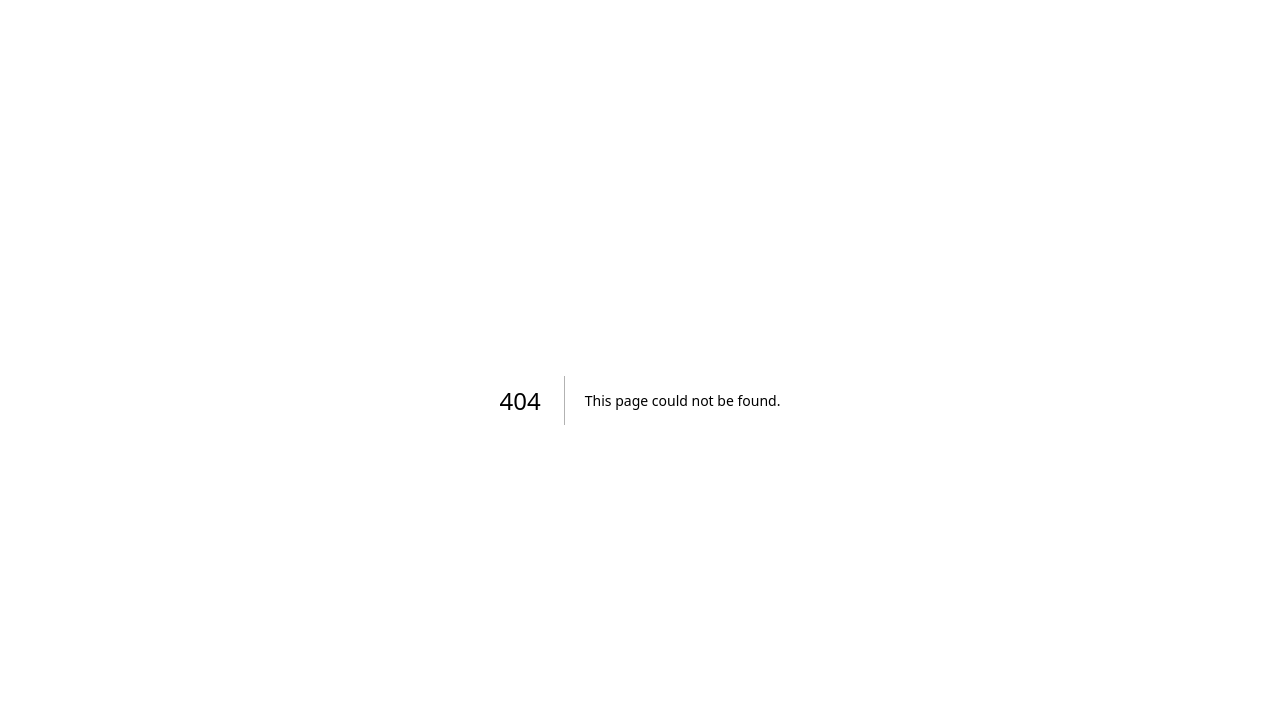
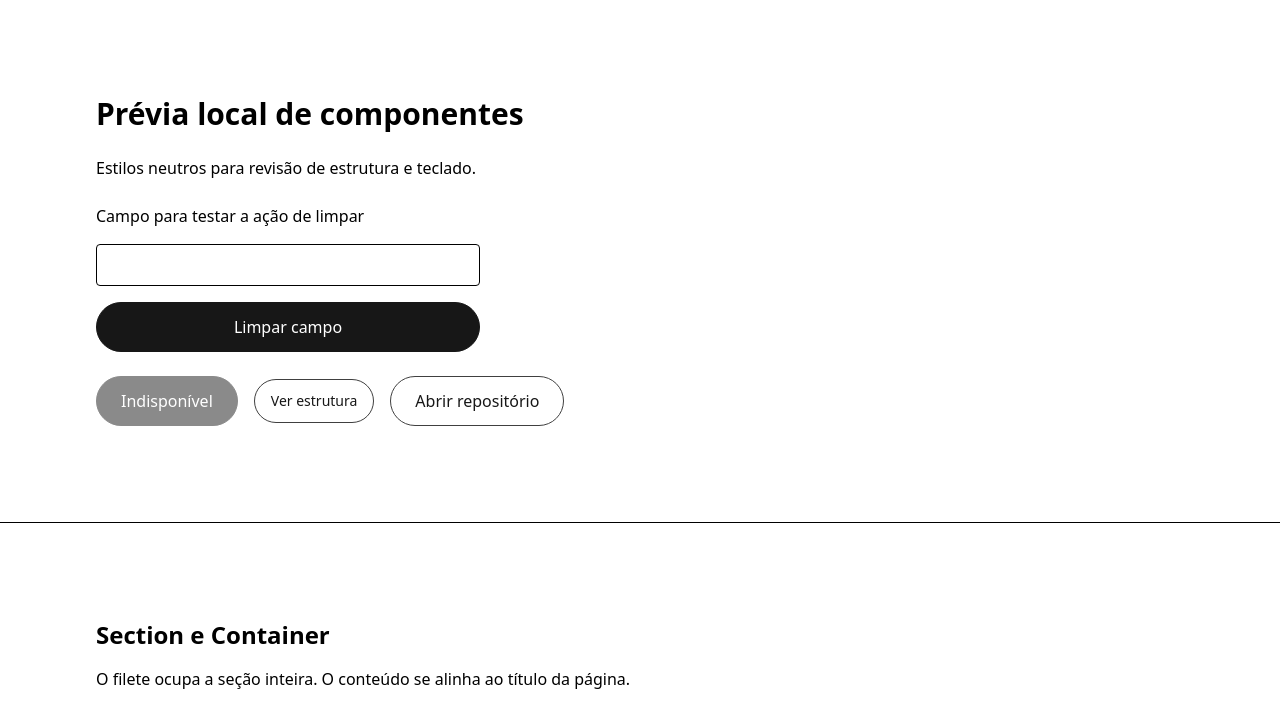
Before and after one commit to KiseStudios/aureabyln, a Next.js app: page /dev/componentes in a window 1280 px wide. Before the commit this address had no page. Shown: the top 728 px of the page. Built offline with nearby package versions, Linux system fonts and the light colour scheme.

Commit message:
feat: implementa componentes base e prévia de revisão local

```diff
--- /dev/null
+++ b/src/app/dev/componentes/page.tsx
@@ -0,0 +1,33 @@
+import { notFound } from "next/navigation";
+import { Button, Container, Section } from "@/components/ui";
+
+export default function ComponentPreview() {
+  if (process.env.NODE_ENV !== "development") notFound();
+
+  return (
+    <main>
+      <Section aria-labelledby="preview-title">
+        <Container className="space-y-6">
+          <h1 id="preview-title" className="text-3xl font-semibold">Prévia local de componentes</h1>
+          <p>Estilos neutros para revisão de estrutura e teclado.</p>
+          <form className="grid max-w-sm gap-4">
+            <label htmlFor="sample">Campo para testar a ação de limpar</label>
+            <input id="sample" className="rounded border p-2" />
+            <Button type="reset">Limpar campo</Button>
+          </form>
+          <div className="flex flex-wrap items-center gap-4">
+            <Button disabled>Indisponível</Button>
+            <Button href="#estrutura" variant="secondary" size="compact">Ver estrutura</Button>
+            <Button href="https://github.com/KiseStudios/aureabyln" variant="secondary">Abrir repositório</Button>
+          </div>
+        </Container>
+      </Section>
+      <Section id="estrutura" tabIndex={-1} aria-labelledby="structure-title" className="border-t">
+        <Container className="space-y-4">
+          <h2 id="structure-title" className="text-2xl font-semibold">Section e Container</h2>
+          <p>O filete ocupa a seção inteira. O conteúdo se alinha ao título da página.</p>
+        </Container>
+      </Section>
+    </main>
+  );
+}
--- /dev/null
+++ b/src/components/ui/Button.tsx
@@ -0,0 +1,41 @@
+import type { ComponentPropsWithRef, ReactNode } from "react";
+
+type Appearance = {
+  children: ReactNode;
+  variant?: "primary" | "secondary";
+  size?: "compact" | "regular";
+};
+
+type Action = Appearance & ComponentPropsWithRef<"button"> & { href?: never };
+type Destination = Appearance & ComponentPropsWithRef<"a"> & {
+  href: string;
+  disabled?: never;
+};
+
+export type ButtonProps = Action | Destination;
+
+const variants = {
+  primary: "border-neutral-900 bg-neutral-900 text-white enabled:hover:bg-neutral-700 [&:any-link:hover]:bg-neutral-700",
+  secondary: "border-neutral-700 bg-white text-neutral-900 enabled:hover:bg-neutral-100 [&:any-link:hover]:bg-neutral-100",
+};
+
+const sizes = {
+  compact: "min-h-11 px-4 py-2 text-sm",
+  regular: "min-h-12 px-6 py-3 text-base",
+};
+
+export function Button({ children, variant = "primary", size = "regular", className, ...props }: ButtonProps) {
+  const classes = [
+    "inline-flex max-w-full items-center justify-center rounded-full border text-center font-medium wrap-anywhere",
+    "focus-visible:outline-3 focus-visible:outline-offset-4",
+    "focus-visible:outline-neutral-800 disabled:cursor-not-allowed disabled:opacity-50",
+    variants[variant], sizes[size], className,
+  ].filter(Boolean).join(" ");
+
+  if (typeof props.href === "string") {
+    if (!props.href.trim()) return null;
+    return <a {...props} className={classes}>{children}</a>;
+  }
+
+  return <button type="button" {...props} className={classes}>{children}</button>;
+}
--- /dev/null
+++ b/src/components/ui/Container.tsx
@@ -0,0 +1,10 @@
+import type { ComponentPropsWithRef } from "react";
+
+export function Container({ className = "", ...props }: ComponentPropsWithRef<"div">) {
+  return (
+    <div
+      {...props}
+      className={`mx-auto box-border w-full max-w-[90rem] px-6 md:px-12 xl:px-24 ${className}`}
+    />
+  );
+}
--- /dev/null
+++ b/src/components/ui/Section.tsx
@@ -0,0 +1,5 @@
+import type { ComponentPropsWithRef } from "react";
+
+export function Section({ className = "", ...props }: ComponentPropsWithRef<"section">) {
+  return <section {...props} className={`py-12 md:py-16 xl:py-24 ${className}`} />;
+}
--- /dev/null
+++ b/src/components/ui/index.ts
@@ -0,0 +1,3 @@
+export { Button, type ButtonProps } from "./Button";
+export { Container } from "./Container";
+export { Section } from "./Section";
```
Also changed, not shown: 3 other files (tests, documents, lock files or other folders).
